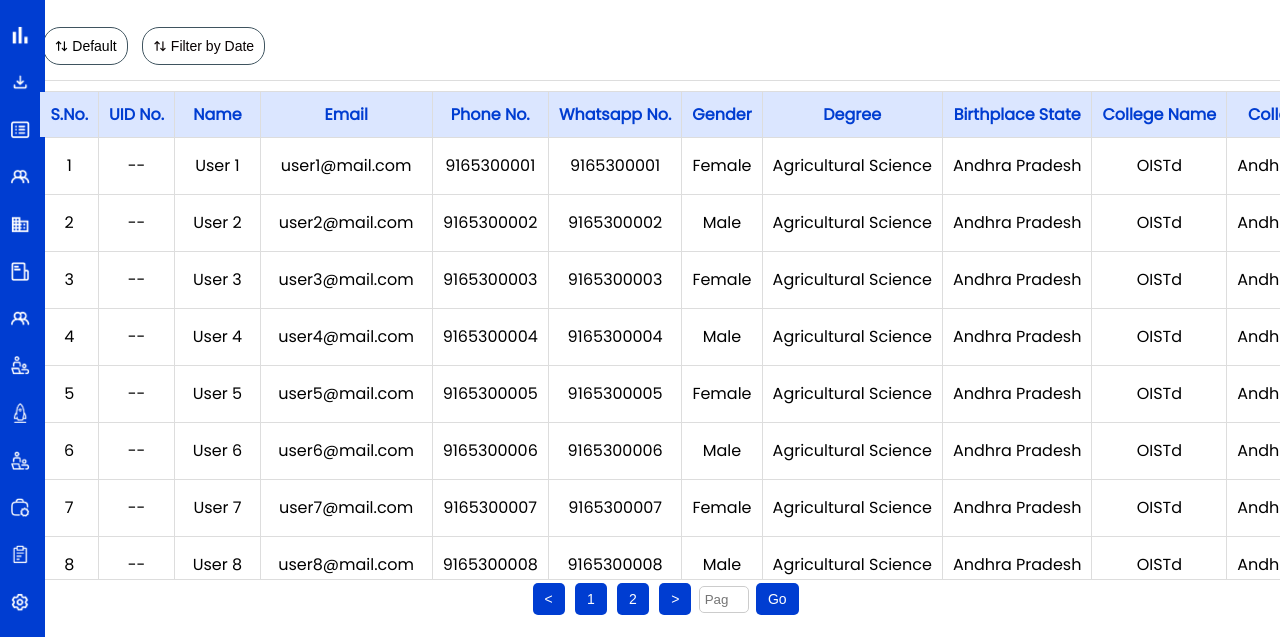
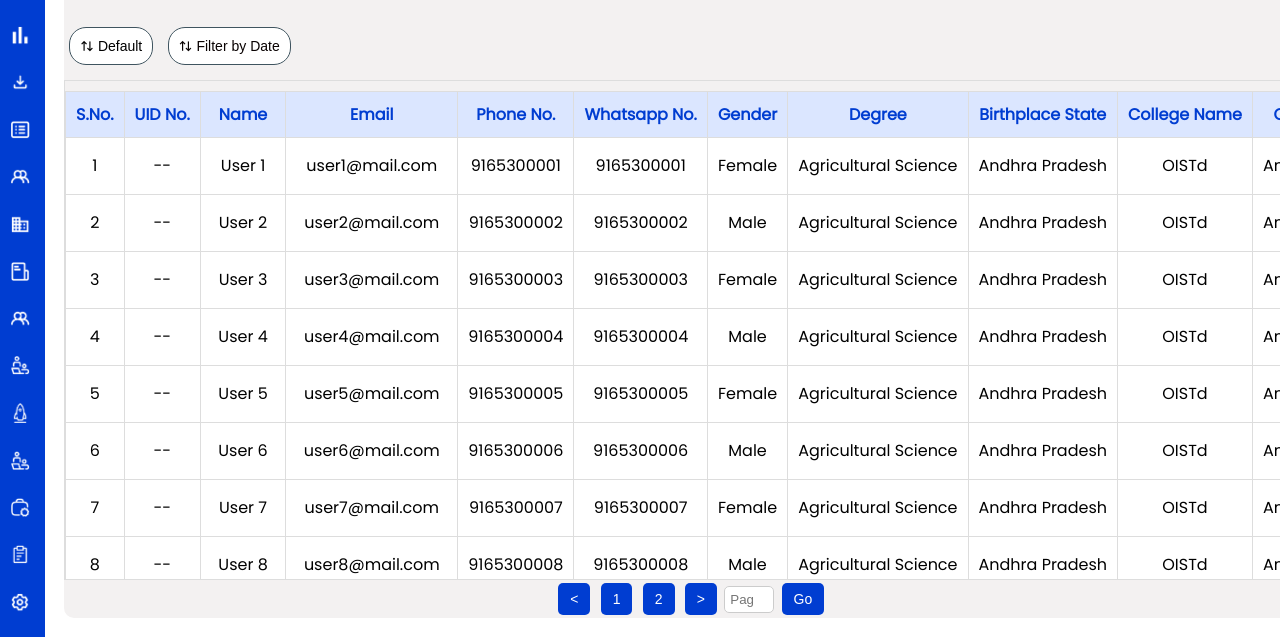
Before and after one commit to rishabh6592/Super-Admin, a plain HTML site: page Resource/Rejected-User/index.html in a window 1280 px wide. Shown: the part 163-800 px from the top of the page. Drawn offline with nearby package versions, Linux system fonts and the light colour scheme.

Commit message:
mansi changed rejected user section

```diff
--- a/Resource/Rejected-User/style.css
+++ b/Resource/Rejected-User/style.css
@@ -141,9 +141,9 @@ cursor: pointer;
     /* main contebnt */
  .container{
      width: 98%;
-     margin-top: 5%;
+     margin: 5% 5%;
+     background-color:#f3f1f1 ;
      border-radius: 10px;
-     margin-left: 3%;
      transition: margin-left 0.3s ease-in-out;
  }
  h1 {
```
